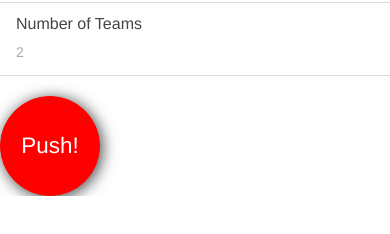
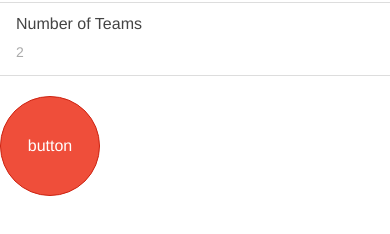
Before and after one commit to ruler88/TeamUs, a website: page www/index.html in a window 390 px wide. Shown: the part 124-358 px from the top of the page. Drawn offline with Linux system fonts and the light colour scheme; some packages are replaced by stand-ins of ours; files that its build step writes are made by us from their sources.

Commit message:
finished UI

```diff
--- a/www/css/style.css
+++ b/www/css/style.css
@@ -1,8 +1,17 @@
 /* Empty. Add your own CSS if you like */
 
+.round-button {
+    border-radius: 50px;
+    width:100px; /*same as the height*/
+    height:100px; /*same as the width*/
+}
+
+.center-button{
+    margin: 0 auto;
+}
+
 input#round{
-    margin-left: auto;
-    margin-right: auto;
+    text-align: center;
     width:100px; /*same as the height*/
     height:100px; /*same as the width*/
     background-color:#ff0000;
--- a/www/index.html
+++ b/www/index.html
@@ -27,6 +27,7 @@
 					<h1 class="title">Ionic Blank Starter</h1>
 				</ion-header-bar>
 				<ion-content>
+					<!-- input list -->
 					<div class="list">
 						<label class="item item-input item-stacked-label">
 							<span class="input-label">Number of People</span>
@@ -38,7 +39,13 @@
 						</label>
 					</div>
 
-					<input id="round" type="submit" value="Push!" />
+					<!--big red button-->
+					<div>
+						<button class="round-button center-button button button-assertive">button
+						</button>
+					</div>
+
+
 				</ion-content>
 			</ion-pane>
 
```
